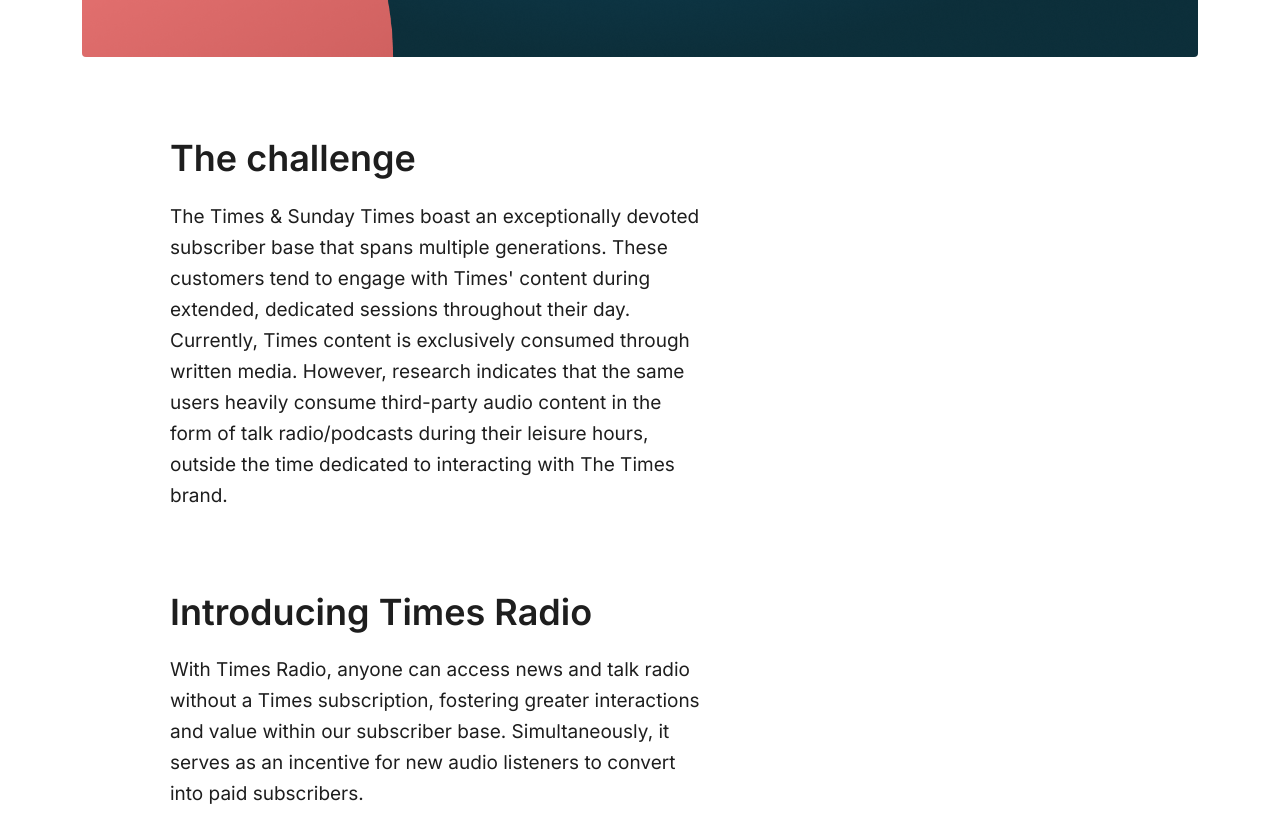
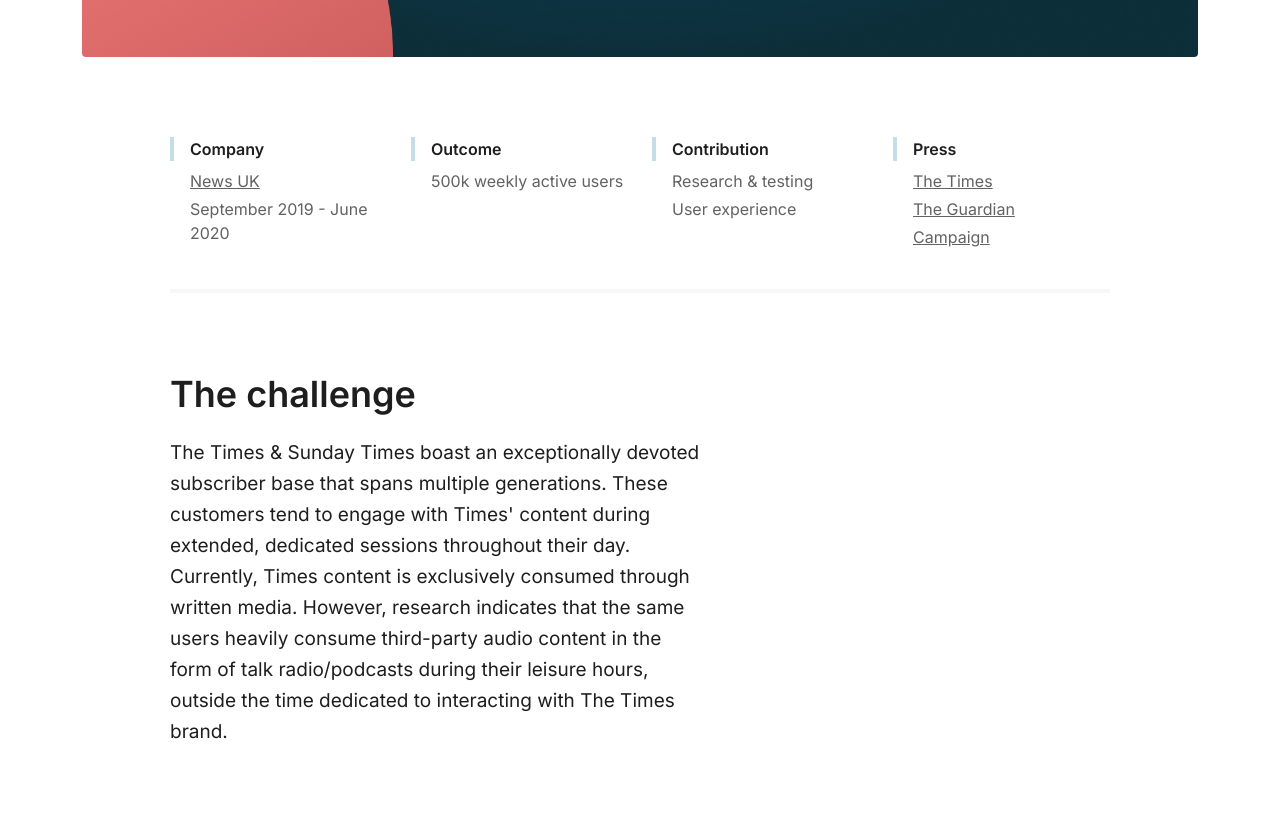
Before and after one commit to ummthomas/tommoore.co.uk, a plain HTML site: page times-radio.html in a window 1280 px wide. Shown: the part 1118-1942 px from the top of the page. Drawn offline with nearby package versions, Linux system fonts and the light colour scheme.

Commit message:
Style fixes to Meta component

```diff
--- a/resources/CSS/styles.css
+++ b/resources/CSS/styles.css
@@ -257,36 +257,36 @@
 
 /* Meta */
 .meta {
-
+  padding: 0px 100px 80px 100px;
 }
 
 .meta-container {
-  padding: 0px 12px 80px 12px;
-
+  border-bottom: 4px solid var(--bgGrey);
+  padding: 0 0 40px 0;
 }
 
-.meta-container h6 {
+.meta h6 {
   border-left: 4px solid var(--brandLight);
   padding: 0 0 0 16px;
   margin: 0 0 8px 0;
 }
 
-.meta-container ul {
+.meta ul {
   list-style: none;
   padding: 0 0 0 20px;
   margin: 0 0 0 0;
   color: var(--lowEmph);
 }
 
-.meta-container li:not(:last-child) {
+.meta li:not(:last-child) {
   margin-bottom: 4px;
 }
 
-.meta-container a {
+.meta a {
   color: var(--lowEmph);
 }
 
-.meta-container a:hover {
+.meta a:hover {
   opacity: .8;
 }
 
@@ -515,8 +515,14 @@
     margin-bottom: 12px;
   }
   /* Project */
-  .meta-container .col-md-3 {
+  .meta {
+    padding: 0px 24px 80px 24px;
+  }
+  .meta .col-md-3 {
     margin-bottom: 28px;
+  }
+  .meta .col-md-3:last-child {
+    margin-bottom: 0px;
   }
   .text-block {
     padding: 80px 24px;
--- a/times-radio.html
+++ b/times-radio.html
@@ -52,6 +52,76 @@
     <div class="container large-img">
         <img src="resources/images/timesradio/hero.png" class="img-fluid" alt="two user interfaces"></img>
     </div>
+
+    <!-- Meta -->
+
+      <div class="container meta">
+        <div class="meta-container">
+          <div class="row">
+            <div class="col-md-3">
+              <h6 class="caption-bold">
+                Company
+              </h6>
+              <ul>
+                <li class="caption-regular">
+                  <a href="https://www.news.co.uk/" target="_blank" class="link-small">
+                    News UK
+                  </a>
+                </li>
+                <li class="caption-regular">
+                  September 2019 - June 2020
+                </li>
+              </ul>
+            </div>
+            <div class="col-md-3">
+              <h6 class="caption-bold">
+                Outcome
+              </h6>
+              <ul>
+                <li class="caption-regular">
+                  500k weekly active users
+                </li>
+              </ul>
+            </div>
+            <div class="col-md-3">
+              <h6 class="caption-bold">
+                Contribution
+              </h6>
+              <ul>
+                <li class="caption-regular">
+                  Research & testing
+                </li>
+                <li class="caption-regular">
+                  User experience
+                </li>
+              </ul>
+            </div>
+            <div class="col-md-3">
+              <h6 class="caption-bold">
+                Press
+              </h6>
+              <ul>
+                <li class="caption-regular">
+                  <a href="https://www.thetimes.co.uk/article/times-brand-expands-with-news-commentary-radio-station-z5l5v8s8n" target="_blank" class="link-small">
+                    The Times
+                  </a>
+                </li>
+                <li class="caption-regular">
+                  <a href="https://www.theguardian.com/tv-and-radio/2021/oct/28/latest-figures-reveal-how-pandemic-shaped-uk-radio-listening-habits" target="_blank" class="link-small">
+                    The Guardian
+                  </a>
+                </li>
+                <li class="caption-regular">
+                  <a href="https://www.campaignlive.co.uk/article/times-radio-fulfilled-its-promise-commercial-radio-4/1723129" target="_blank" class="link-small">
+                    Campaign
+                  </a>
+                </li>
+              </ul>
+            </div>
+          </div>
+        </div>
+      </div>
+
 
     <!-- Paragraph -->
     <div class="container paragraph">
```
